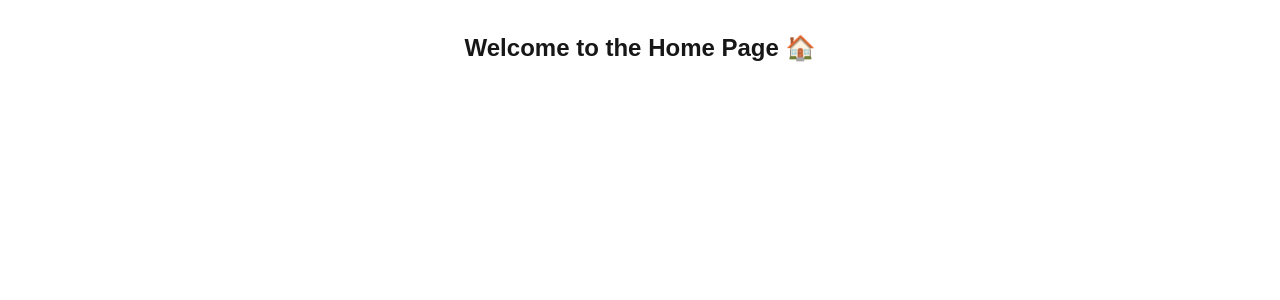
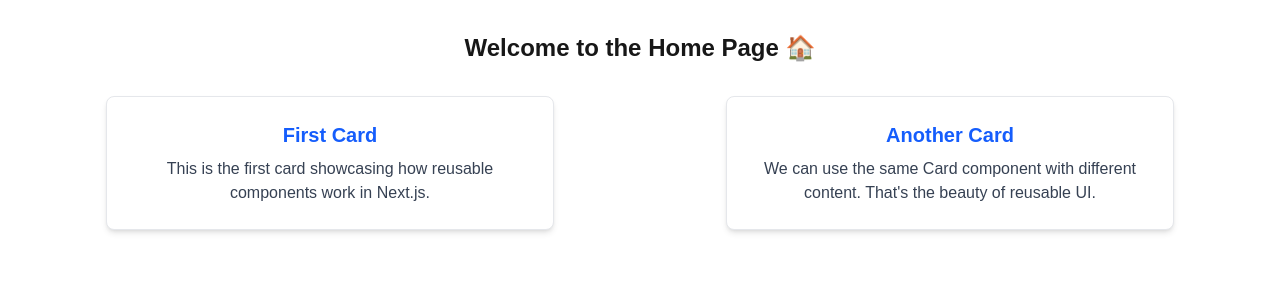
Before and after one commit to princepiper28/alx-project-0x02-setup, a Next.js app in the folder alx-project-0x02/: page /home in a window 1280 px wide. Shown: the top 300 px of the page. Built offline with nearby package versions, Linux system fonts and the light colour scheme.

Commit message:
Update home page to include reusable Card component with layout

```diff
--- /dev/null
+++ b/alx-project-0x02/components/common/Card.tsx
@@ -0,0 +1,13 @@
+import React from 'react';
+import { CardProps } from '@/interfaces';
+
+const Card: React.FC<CardProps> = ({ title, content }) => {
+  return (
+    <div className="bg-white shadow-md rounded-lg p-6 border border-gray-200 w-full max-w-md mx-auto">
+      <h2 className="text-xl font-semibold text-blue-600 mb-2">{title}</h2>
+      <p className="text-gray-700">{content}</p>
+    </div>
+  );
+};
+
+export default Card;
--- a/alx-project-0x02/interfaces/index.ts
+++ b/alx-project-0x02/interfaces/index.ts
@@ -3,3 +3,8 @@ export interface User {
   name: string;
   email: string;
 }
+
+export interface CardProps {
+  title: string;
+  content: string;
+}
--- a/alx-project-0x02/pages/home.tsx
+++ b/alx-project-0x02/pages/home.tsx
@@ -1,4 +1,6 @@
 import Head from 'next/head';
+import Card from '@/components/common/Card'; // Adjust path if alias not set
+import React from 'react';
 
 export default function HomePage() {
   return (
@@ -6,8 +8,20 @@ export default function HomePage() {
       <Head>
         <title>Home Page</title>
       </Head>
-      <main className="p-8 text-center">
+      <main className="p-8 space-y-8 text-center">
         <h1 className="text-2xl font-bold">Welcome to the Home Page 🏠</h1>
+
+        <div className="grid gap-6 md:grid-cols-2 mt-8">
+          <Card
+            title="First Card"
+            content="This is the first card showcasing how reusable components work in Next.js."
+          />
+
+          <Card
+            title="Another Card"
+            content="We can use the same Card component with different content. That's the beauty of reusable UI."
+          />
+        </div>
       </main>
     </>
   );
```
